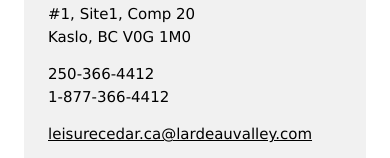
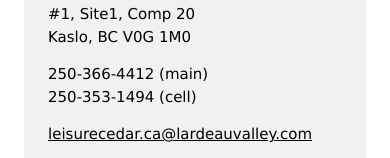
Before and after one commit to gregunderwood/gregunderwood.github.io, a plain HTML site: page index.html in a window 390 px wide. Shown: the part 2023-2181 px from the top of the page. Drawn offline with Linux system fonts and the light colour scheme.

Commit message:
Updated phone

```diff
--- a/index.html
+++ b/index.html
@@ -83,8 +83,8 @@
       </p>
 
       <p>
-      <div>250-366-4412</div>
-      <div>1-877-366-4412</div>
+      <div>250-366-4412 (main)</div>
+      <div>250-353-1494 (cell)</div>
       </p>
       <p>
         <a
```
